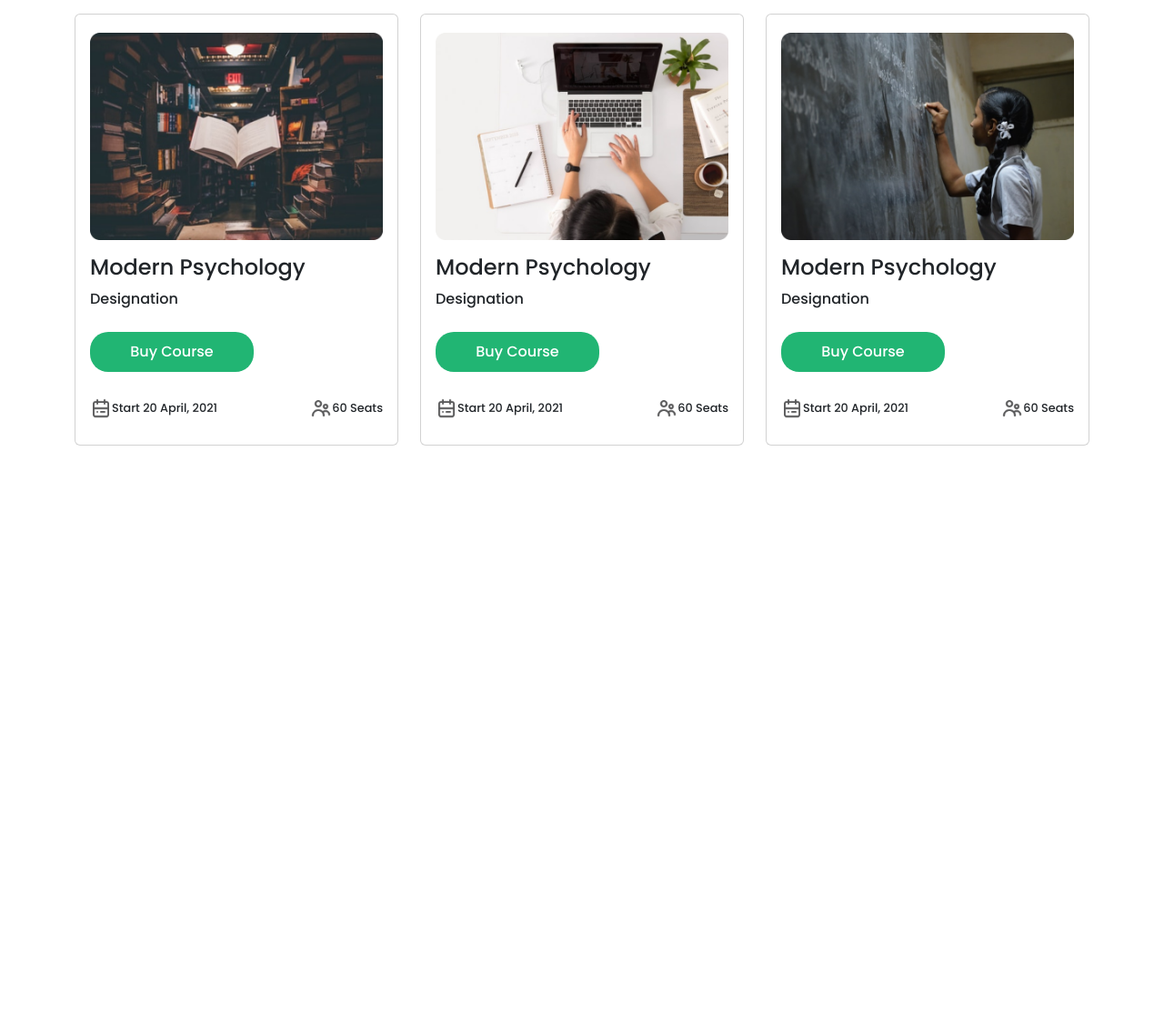
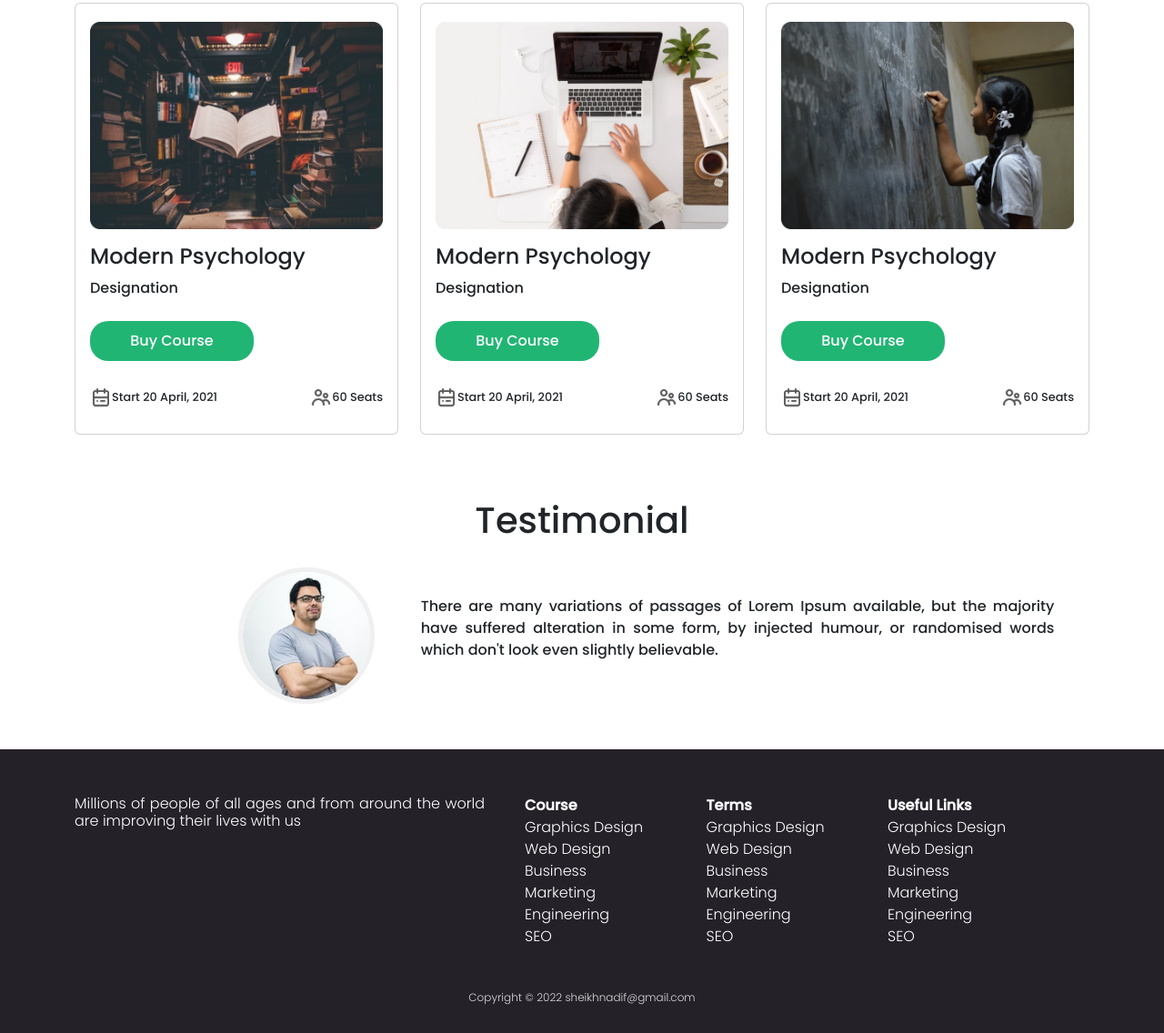
Before and after one commit to sheikh-nadif/E-School-Demo_Website, a plain HTML site: page index.html in a window 1280 px wide. Shown: the part 859-1995 px from the top of the page at 91% size. Before the commit the page ends 1369 px from the top, so only its background shows below. Drawn offline with nearby package versions, Linux system fonts and the light colour scheme.

Commit message:
final submit

```diff
--- a/index.html
+++ b/index.html
@@ -216,10 +216,73 @@
     </div>
 
 
-    <div class="container"></div>
+    <div class="container" style="margin-top: 50px;">
+      <h1 class="container-title">Testimonial</h1>
+      <div class="row d-flex align-items-center" style="margin-top: 5px;">
+        <div class="col-md-4 d-flex justify-content-end">
+          <img class="testimonial-image" src="image/Photos/Man.png" alt="">
+        </div>
+        <div class="col-md-8 d-flex justify-content-start">
+          <p style="padding: 0 5% 0 5%; text-align: justify;">There are many variations of passages of Lorem Ipsum available, but the
+            majority have suffered alteration in some form, by injected humour,
+            or randomised words which don't look even slightly believable.</p>
+        </div>
+      </div>
+    </div>
 
 
-    <div class="container"></div>
+    <div class="container-footer">
+      <div class="container">
+        <div class="row">
+          <div class="col-md-5">
+            <h6>
+              Millions of people of all ages and from around the world are improving their lives with us
+            </h6>
+          </div>
+          <div class="col-md-7">
+            <div class="row">
+              <div class="col-md-4">
+                <ul>
+                  <li class="list-head">Course</li>
+                  <li>Graphics Design</li>
+                  <li>Web Design</li>
+                  <li>Business</li>
+                  <li>Marketing</li>
+                  <li>Engineering</li>
+                  <li>SEO</li>
+                </ul>
+              </div>
+              <div class="col-md-4">
+                <ul>
+                  <li class="list-head">Terms</li>
+                  <li>Graphics Design</li>
+                  <li>Web Design</li>
+                  <li>Business</li>
+                  <li>Marketing</li>
+                  <li>Engineering</li>
+                  <li>SEO</li>
+                </ul>
+              </div>
+              <div class="col-md-4">
+                <ul>
+                  <li class="list-head">Useful Links</li>
+                  <li>Graphics Design</li>
+                  <li>Web Design</li>
+                  <li>Business</li>
+                  <li>Marketing</li>
+                  <li>Engineering</li>
+                  <li>SEO</li>
+                </ul>
+              </div>
+            </div>
+          </div>
+        </div>
+
+        <p style="font-weight: 100; text-align: center; padding-top: 30px; color: rgb(218, 218, 218); font-size: 12px;">
+          Copyright © 2022 sheikhnadif@gmail.com
+        </p>
+      </div>
+    </div>
 
 
     <script src="https://cdn.jsdelivr.net/npm/bootstrap@5.2.3/dist/js/bootstrap.bundle.min.js" integrity="sha384-kenU1KFdBIe4zVF0s0G1M5b4hcpxyD9F7jL+jjXkk+Q2h455rYXK/7HAuoJl+0I4" crossorigin="anonymous"></script>
--- a/style.css
+++ b/style.css
@@ -7,9 +7,6 @@
 }
 .container-fluid{
     background-color: #F0FFF0;
-}
-.container-fluid button{
-    margin-top: 12px;
 }
 
 .top-container-item{
@@ -32,7 +29,7 @@
   }
 
   .theme-button{
-    margin-top: 0;
+    margin-top: 0px;
     padding: 10px 30px;
     border-radius: 20px;
     border: none;
@@ -241,3 +238,34 @@
     padding: 0;
     width: 30%;
 }
+
+
+.testimonial-image{
+    width: 150px;
+    border: 5px solid rgb(241, 240, 240);
+    border-radius: 50%;
+}
+
+.container-footer{
+    margin-top: 50px;
+    padding-top: 50px;
+    padding-bottom: 10px;
+    background-color: #242129;
+    color: #FFF;
+}
+
+.container-footer .container .col-md-5{
+    padding-bottom: 20px;
+    text-align: justify;
+}
+.container-footer .container .col-md-5 h6{
+    font-weight: 200;
+}
+
+.container-footer .container ul li{
+    list-style: none;
+    font-weight: 300;
+}
+.container-footer .container .list-head{
+    font-weight: 800;
+}
```
